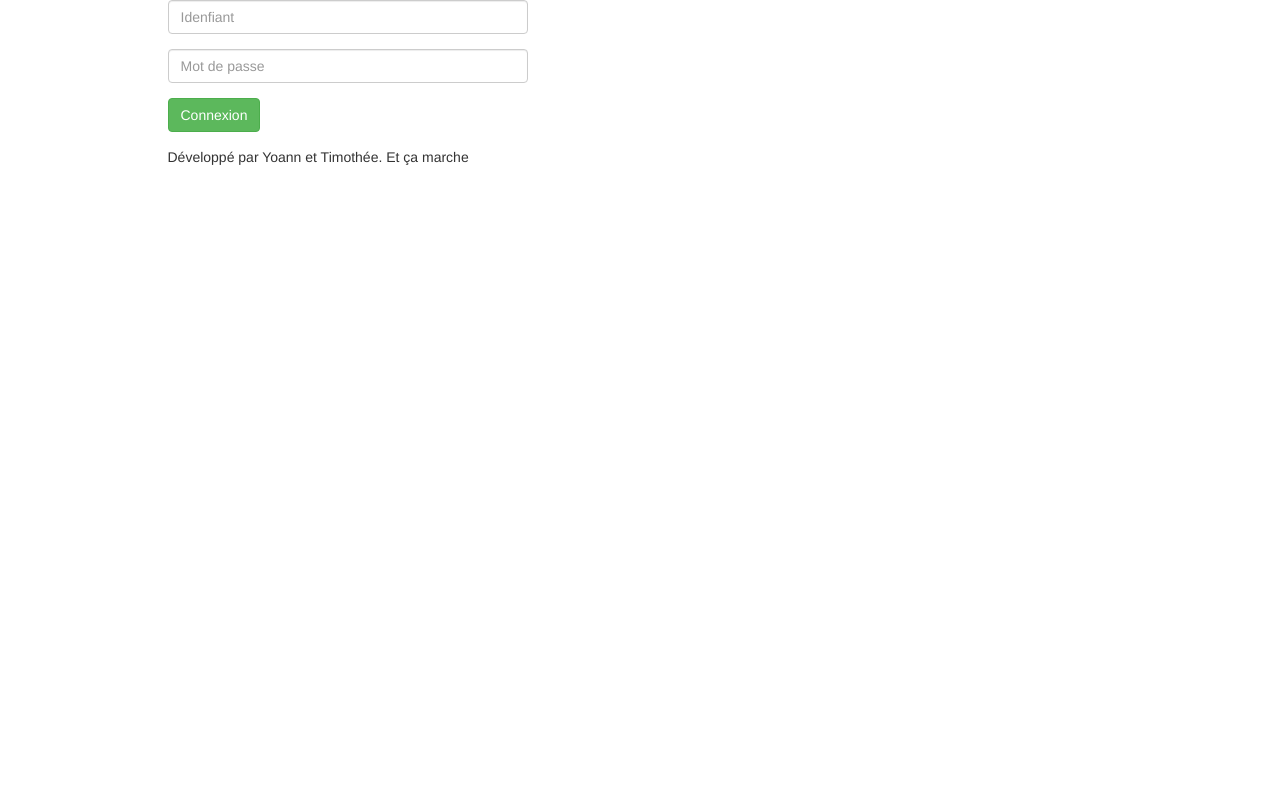
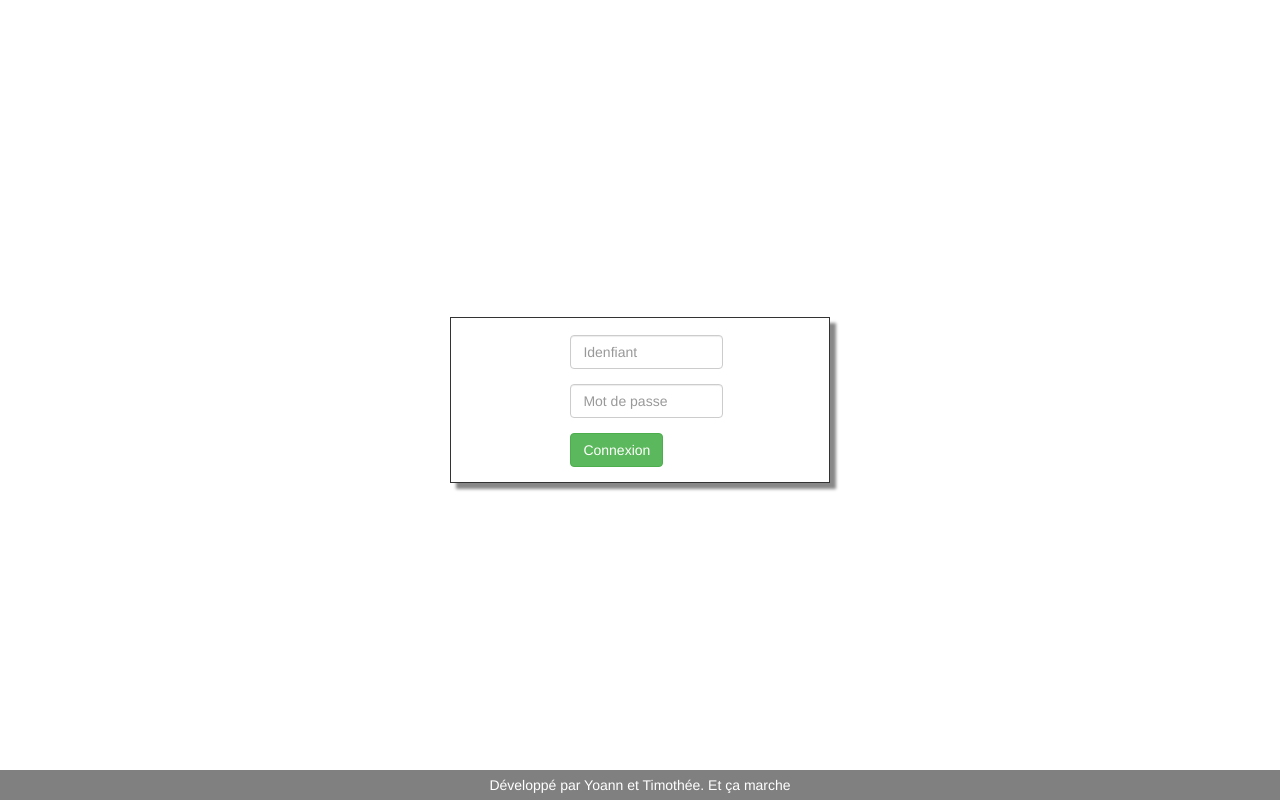
Before and after one commit to timAdrien/acces_wifi, a PHP site: page / in a window 1280 px wide. Run offline with PHP 8.4, Linux system fonts and the light colour scheme.

Commit message:
création de l'interface de connexion + css

```diff
--- a/css/connexion.css
+++ b/css/connexion.css
@@ -3,3 +3,24 @@
     Created on : 11 sept. 2015, 09:21:25
     Author     : ADRIEN Timothée
 */
+
+html, body, .container{
+    height: 100%;
+}
+.container{
+    display: table;
+    vertical-align: middle;
+}
+.vertical-center-row{
+    display: table-cell;
+    vertical-align: middle;
+}
+
+#connector {
+    border: 1px solid;
+    box-shadow: 6px 6px 3px #888888;
+}
+
+#form_connector {
+    padding:5% 0 0 30%;
+}
--- a/css/style.css
+++ b/css/style.css
@@ -1,9 +1,17 @@
-/*
-To change this license header, choose License Headers in Project Properties.
-To change this template file, choose Tools | Templates
-and open the template in the editor.
-*/
+
 /*
     Created on : 11 sept. 2015, 09:21:13
     Author     : ADRIEN Timothée
 */
+
+footer {
+    position:fixed;
+    left:0px;
+    bottom:0px;
+    height:30px;
+    width:100%;
+    background-color: grey;
+    color:white;
+    text-align: center;
+    line-height: 30px;
+}
--- a/index.php
+++ b/index.php
@@ -8,19 +8,16 @@ and open the template in the editor.
     <head>
         <meta charset="UTF-8">
         <link href="https://maxcdn.bootstrapcdn.com/bootstrap/3.3.5/css/bootstrap.min.css" rel="stylesheet" >
+        <link rel="stylesheet" type="text/css" href="css/style.css" />
+        <link rel="stylesheet" type="text/css" href="css/connexion.css" />
         <title>Demande accès Wi-Fi</title>
     </head>
     <body>
         <div class="container">
-            <div class="row">
-                <div class="col-xs-12">
+            <div  class="row vertical-center-row" >
+                <div id="connector" class="col-md-4 col-md-offset-4 col-sm-4 col-sm-offset-4 col-xs-4 col-xs-offset-4" >
 
-                    <div class="main">
-
-                        <div class="row">
-                            <div class="col-xs-12 col-sm-6 col-sm-offset-1">
-
-                                <form action="/users/login" name="login" role="form" class="form-horizontal" method="post" accept-charset="utf-8">
+                    <form id="form_connector" name="login" class="form-horizontal" method="post" accept-charset="utf-8">
                         <div class="form-group">
                             <div class="col-md-8"><input name="username" placeholder="Idenfiant" class="form-control" type="text" id="UserUsername"/></div>
                         </div>
@@ -34,13 +31,11 @@ and open the template in the editor.
                         </div>
 
                     </form>
-                                <p>Développé par Yoann et Timothée. Et ça marche</p>
+
                 </div>
             </div>
 
         </div>
-                </div>
-            </div>
-        </div>
+        <footer><p>Développé par Yoann et Timothée. Et ça marche</p></footer>
     </body>
 </html>
```
Also changed, not shown: README.md. Lines whose indentation alone changed are shown as unchanged.
